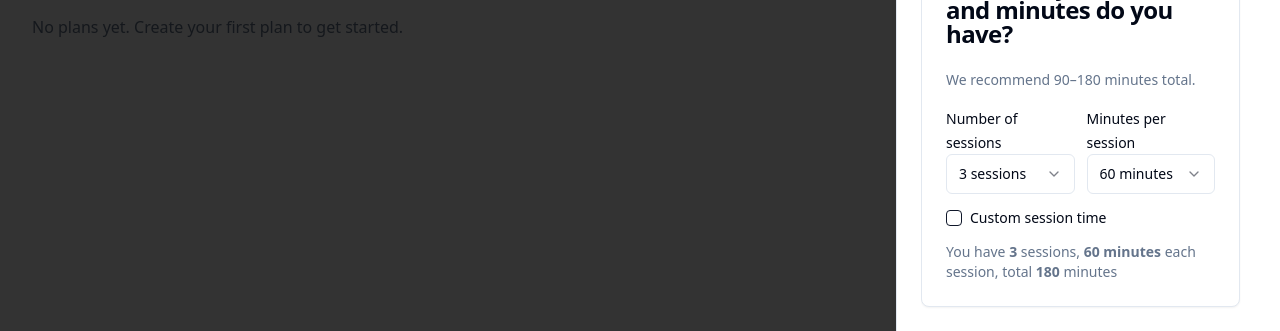
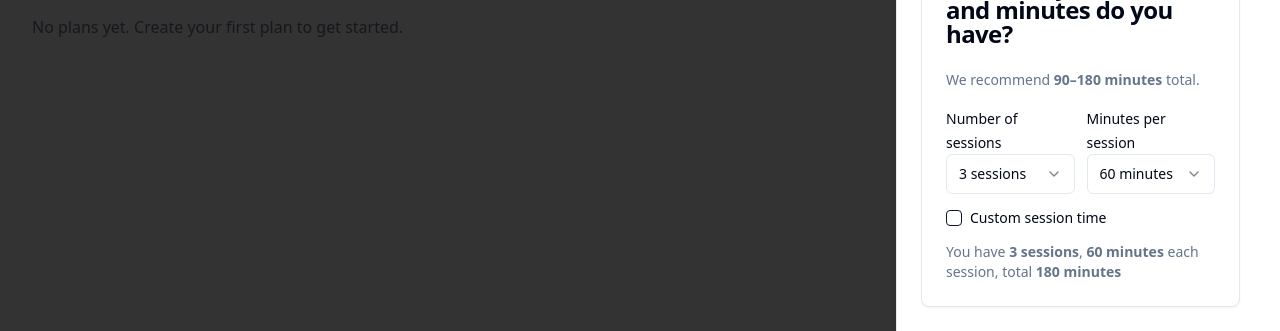
Before and after one commit to liujingren-max/WAG-planner, a React (Vite) app: page / in a window 1280 px wide. Both pictures are taken after a click on the button "Create new lesson plan". Shown: the part 353-684 px from the top of the page. Built offline with nearby package versions, Linux system fonts and the light colour scheme.

Commit message:
Code edited in Lovable Code Editor
Edited UI in Lovable

```diff
--- a/src/components/SparkySheet.tsx
+++ b/src/components/SparkySheet.tsx
@@ -193,7 +193,7 @@ export default function SparkySheet({ onCreated }: SparkySheetProps) {
                 <CardTitle>How many sessions and minutes do you have?</CardTitle>
               </CardHeader>
               <CardContent className="space-y-4">
-                <p className="text-sm text-muted-foreground">We recommend 90–180 minutes total.</p>
+                <p className="text-sm text-muted-foreground">We recommend <strong>90–180 minutes </strong> total.</p>
 
                 <div className="grid grid-cols-2 gap-3">
                   <div>
@@ -284,7 +284,7 @@ export default function SparkySheet({ onCreated }: SparkySheetProps) {
                 </div>
 
                 <div className="text-sm text-muted-foreground">
-                  You have <strong>{timesArray.length}</strong> sessions, <strong>{customTimes ? "custom" : sessionMinutes} minutes</strong> each session, total <strong>{totalMinutes}</strong> minutes
+                  You have <strong>{timesArray.length} sessions</strong>, <strong>{customTimes ? "custom" : sessionMinutes} minutes</strong> each session, total <strong>{totalMinutes} minutes</strong>
                 </div>
               </CardContent>
             </Card>
```
